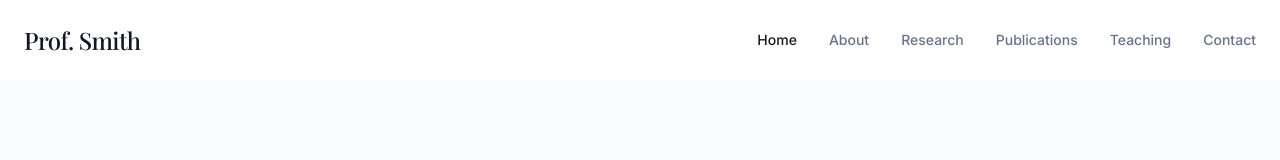
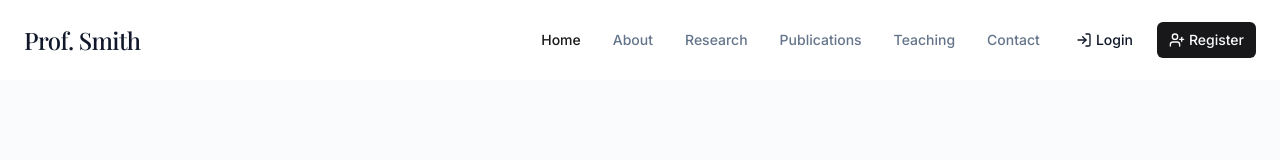
Before and after one commit to OMAR13ALi/unisite, a React (Vite) app: page / in a window 1280 px wide. Shown: the top 160 px of the page. Built offline with nearby package versions, Linux system fonts and the light colour scheme; a web font is replaced by a local one.

Commit message:
Locate sign-up/sign-in buttons
Locate the sign-up and sign-in buttons in the codebase.

```diff
--- a/src/components/layout/Navbar.tsx
+++ b/src/components/layout/Navbar.tsx
@@ -2,12 +2,15 @@
 import React, { useState, useEffect } from 'react';
 import { Link, useLocation } from 'react-router-dom';
 import { cn } from '@/lib/utils';
-import { Menu, X } from 'lucide-react';
+import { Menu, X, LogIn, UserPlus } from 'lucide-react';
+import { useAuth } from '@/contexts/AuthContext';
+import { Button } from '../ui/button';
 
 const Navbar: React.FC = () => {
   const [isScrolled, setIsScrolled] = useState(false);
   const [isMenuOpen, setIsMenuOpen] = useState(false);
   const location = useLocation();
+  const { user, signOut } = useAuth();
 
   useEffect(() => {
     const handleScroll = () => {
@@ -49,7 +52,8 @@ const Navbar: React.FC = () => {
           </Link>
 
           {/* Desktop Navigation */}
-          <nav className="hidden md:flex space-x-8">
+          <div className="hidden md:flex items-center">
+            <nav className="flex space-x-8 mr-6">
               {navLinks.map((link) => (
                 <Link
                   key={link.path}
@@ -65,6 +69,29 @@ const Navbar: React.FC = () => {
                 </Link>
               ))}
             </nav>
+
+            {/* Auth Buttons */}
+            {user ? (
+              <Button variant="outline" onClick={signOut} size="sm">
+                Sign Out
+              </Button>
+            ) : (
+              <div className="flex items-center space-x-3">
+                <Link to="/login">
+                  <Button variant="ghost" size="sm" className="flex items-center gap-1">
+                    <LogIn size={16} />
+                    <span>Login</span>
+                  </Button>
+                </Link>
+                <Link to="/register">
+                  <Button size="sm" className="flex items-center gap-1">
+                    <UserPlus size={16} />
+                    <span>Register</span>
+                  </Button>
+                </Link>
+              </div>
+            )}
+          </div>
 
           {/* Mobile Menu Button */}
           <button
@@ -95,6 +122,30 @@ const Navbar: React.FC = () => {
                 {link.name}
               </Link>
             ))}
+
+            {/* Mobile Auth Buttons */}
+            <div className="flex flex-col space-y-2 mt-4 px-4">
+              {user ? (
+                <Button variant="outline" onClick={signOut} className="w-full">
+                  Sign Out
+                </Button>
+              ) : (
+                <>
+                  <Link to="/login" className="w-full">
+                    <Button variant="outline" className="w-full flex items-center justify-center gap-2">
+                      <LogIn size={16} />
+                      <span>Login</span>
+                    </Button>
+                  </Link>
+                  <Link to="/register" className="w-full">
+                    <Button className="w-full flex items-center justify-center gap-2">
+                      <UserPlus size={16} />
+                      <span>Register</span>
+                    </Button>
+                  </Link>
+                </>
+              )}
+            </div>
           </nav>
         </div>
       )}
```
Lines whose indentation alone changed are shown as unchanged.
